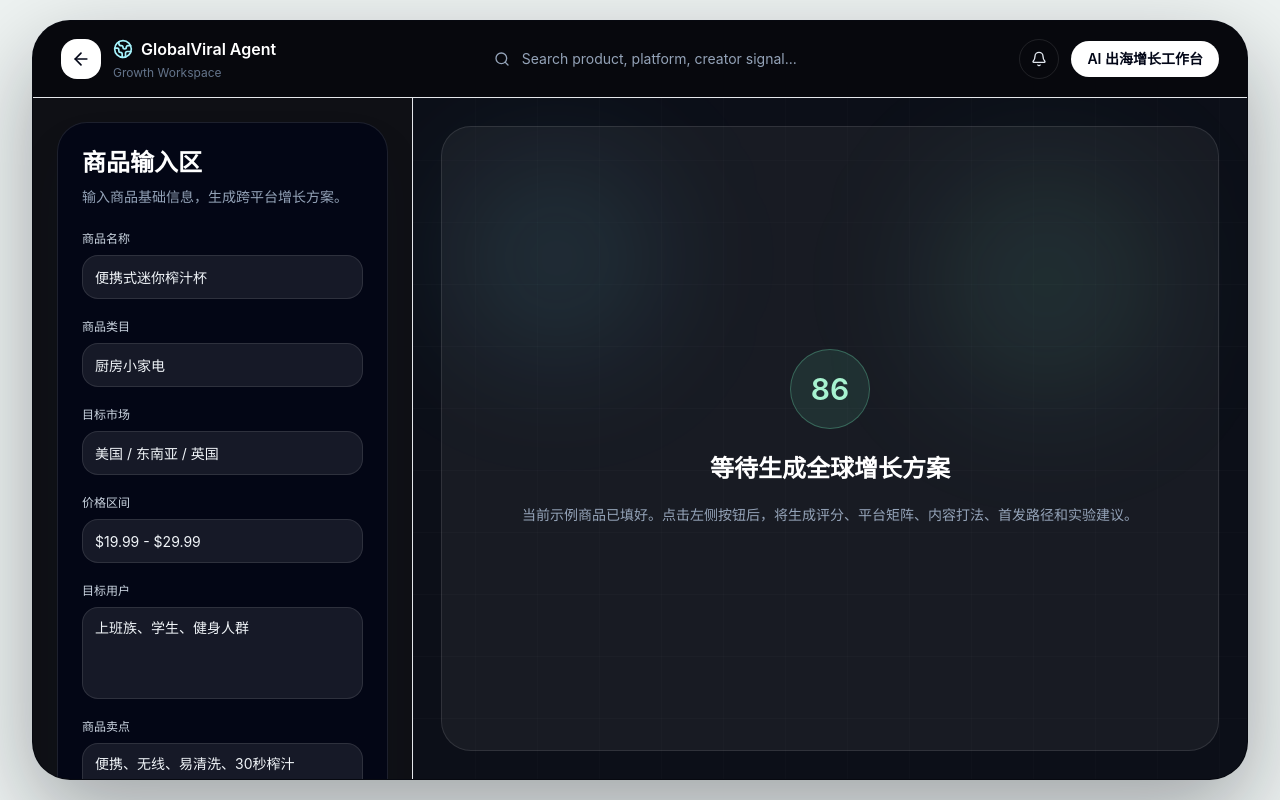
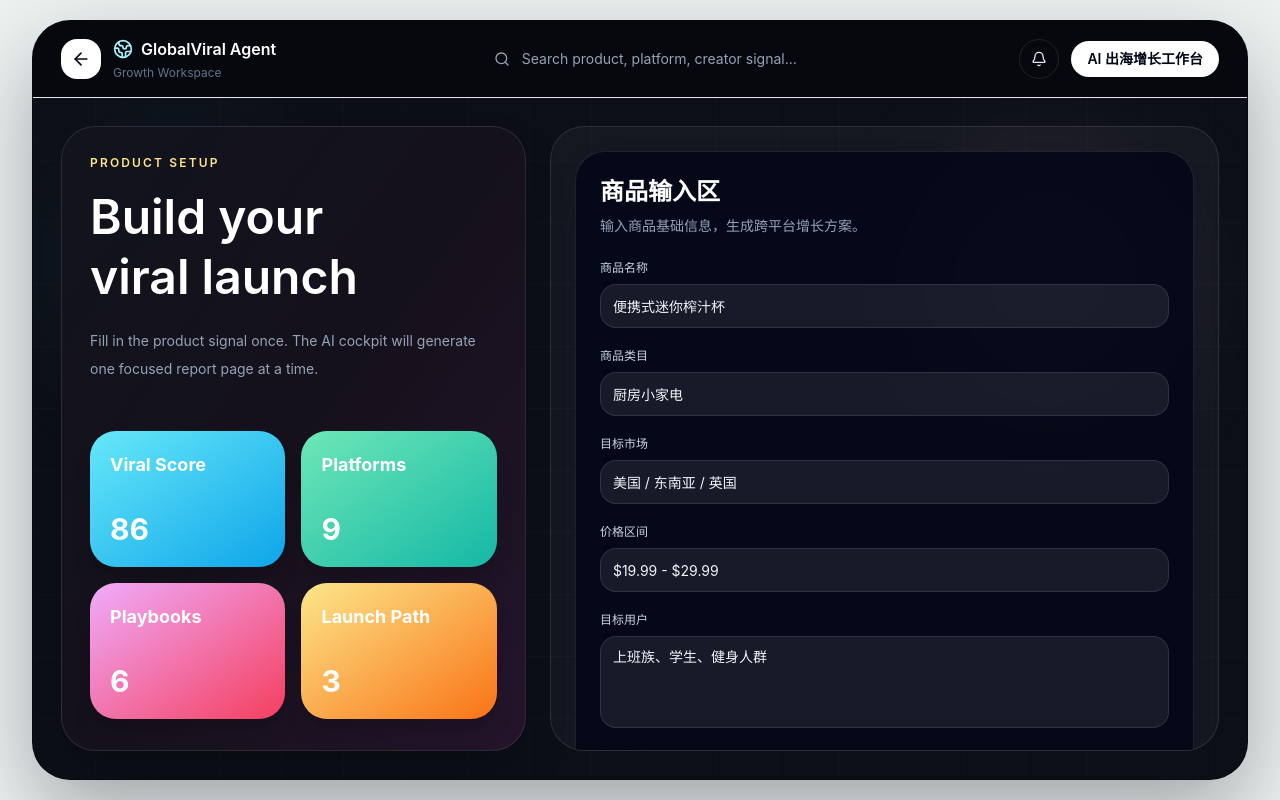
Before and after one commit to hongxuanting/GlobalViral-Agent, a React (Vite) app: page / in a window 1280 px wide. Both pictures are taken after a click on the button "进入工作台". Built offline with nearby package versions, Linux system fonts and the light colour scheme.

Commit message:
feat: make workspace pages step-based

```diff
--- a/src/App.tsx
+++ b/src/App.tsx
@@ -26,6 +26,7 @@ function App() {
   const [generated, setGenerated] = useState(false);
   const [workspaceOpen, setWorkspaceOpen] = useState(false);
   const [activeResultPage, setActiveResultPage] = useState<ResultPageId>('score');
+  const [workspaceStep, setWorkspaceStep] = useState<'input' | 'results'>('input');
 
   const updateProduct = (field: keyof ProductForm, value: string) => {
     setProduct((current) => ({ ...current, [field]: value }));
@@ -39,6 +40,7 @@ function App() {
       setLoading(false);
       setGenerated(true);
       setActiveResultPage('score');
+      setWorkspaceStep('results');
     }, 1500);
   };
 
@@ -115,34 +117,51 @@ function App() {
                 </div>
               </header>
 
-              <div className="grid min-h-0 flex-1 gap-0 lg:grid-cols-[380px_1fr]">
-                <aside className="min-h-0 overflow-y-auto border-b border-white/8 bg-white/[0.03] p-5 lg:border-b-0 lg:border-r lg:p-6">
+              <div className="relative min-h-0 flex-1 overflow-hidden bg-[#0c0f18] p-5 sm:p-6 lg:p-7">
+                <div className="absolute inset-0 bg-[linear-gradient(rgba(255,255,255,0.04)_1px,transparent_1px),linear-gradient(90deg,rgba(255,255,255,0.035)_1px,transparent_1px)] bg-[size:62px_62px] opacity-45" />
+                <div className="absolute left-10 top-14 h-52 w-52 rounded-full bg-cyan-300/10 blur-3xl" />
+                <div className="absolute right-20 top-16 h-60 w-60 rounded-full bg-fuchsia-300/10 blur-3xl" />
+
+                {workspaceStep === 'input' ? (
+                  <section className="relative z-10 grid h-full min-h-0 gap-6 lg:grid-cols-[0.82fr_1.18fr] lg:items-center">
+                    <div className="hidden h-full min-h-[520px] overflow-hidden rounded-[34px] border border-white/10 bg-gradient-to-br from-[#11131d] via-[#15111c] to-[#24142b] p-7 shadow-2xl lg:block">
+                      <p className="text-xs font-semibold uppercase tracking-[0.18em] text-amber-200">Product Setup</p>
+                      <h2 className="mt-4 text-5xl font-semibold leading-tight text-white">
+                        Build your
+                        <br />
+                        viral launch
+                      </h2>
+                      <p className="mt-5 max-w-md text-sm leading-7 text-slate-400">
+                        Fill in the product signal once. The AI cockpit will generate one focused report page at a time.
+                      </p>
+                      <div className="mt-12 grid grid-cols-2 gap-4">
+                        {resultPages.slice(0, 4).map((page) => (
+                          <div key={page.id} className={`rounded-[26px] bg-gradient-to-br ${page.color} p-5 shadow-xl`}>
+                            <p className="text-lg font-bold text-white">{page.label}</p>
+                            <p className="mt-8 text-3xl font-bold text-white">{page.value}</p>
+                          </div>
+                        ))}
+                      </div>
+                    </div>
+
+                    <div className="h-full min-h-0 overflow-y-auto rounded-[34px] border border-white/10 bg-white/[0.04] p-4 sm:p-6">
                       <ProductInput
                         product={product}
                         loading={loading}
                         onChange={updateProduct}
                         onGenerate={generateReport}
                       />
-                </aside>
-
-                <div className="relative min-h-0 min-w-0 overflow-hidden bg-[#0c0f18] p-5 sm:p-6 lg:p-7">
-                  <div className="absolute inset-0 bg-[linear-gradient(rgba(255,255,255,0.04)_1px,transparent_1px),linear-gradient(90deg,rgba(255,255,255,0.035)_1px,transparent_1px)] bg-[size:62px_62px] opacity-45" />
-                  <div className="absolute left-10 top-14 h-52 w-52 rounded-full bg-cyan-300/10 blur-3xl" />
-                  <div className="absolute right-20 top-16 h-60 w-60 rounded-full bg-emerald-300/10 blur-3xl" />
-
                       {loading ? (
-                    <section className="relative z-10 grid h-full min-h-[520px] place-items-center rounded-[30px] border border-white/10 bg-white/[0.05] p-8 text-center">
-                      <div>
-                        <div className="mx-auto mb-5 h-20 w-20 animate-pulse rounded-full border border-cyan-300/40 bg-cyan-300/10 shadow-glow" />
-                        <p className="mx-auto max-w-xl text-base leading-7 text-cyan-50">
+                        <div className="mt-4 rounded-[26px] border border-cyan-300/20 bg-cyan-300/10 p-5 text-sm leading-6 text-cyan-50">
                           AI 正在分析商品卖点、平台用户行为、内容传播性与跨境转化路径...
-                        </p>
+                        </div>
+                      ) : null}
                     </div>
                   </section>
                 ) : null}
 
-                  {generated ? (
-                    <div className="relative z-10 flex h-full min-h-0 flex-col gap-5">
+                {workspaceStep === 'results' && generated ? (
+                  <section className="relative z-10 flex h-full min-h-0 flex-col gap-5">
                     <div className="flex flex-wrap items-center justify-between gap-4">
                       <div>
                         <p className="text-xs font-semibold uppercase tracking-[0.18em] text-amber-200">
@@ -151,6 +170,18 @@ function App() {
                         <h2 className="mt-2 text-3xl font-semibold text-white lg:text-5xl">Growth Play Console</h2>
                       </div>
                       <div className="flex items-center gap-2">
+                        <button
+                          type="button"
+                          onClick={() => {
+                            setWorkspaceStep('input');
+                            setGenerated(false);
+                            setActiveResultPage('score');
+                          }}
+                          className="inline-flex h-11 items-center gap-2 rounded-full border border-white/10 bg-white/8 px-4 text-sm font-semibold text-white transition hover:bg-white/12"
+                        >
+                          <ArrowLeft className="h-4 w-4" />
+                          返回输入
+                        </button>
                         <button
                           type="button"
                           onClick={goToPreviousPage}
@@ -194,23 +225,8 @@ function App() {
                     <div className="min-h-0 flex-1 overflow-y-auto rounded-[30px]">
                       {renderResultPage()}
                     </div>
-                    </div>
-                  ) : null}
-
-                  {!loading && !generated ? (
-                    <section className="relative z-10 grid h-full min-h-[520px] place-items-center rounded-[30px] border border-white/10 bg-white/[0.05] p-8 text-center">
-                      <div>
-                        <div className="mx-auto mb-6 grid h-20 w-20 place-items-center rounded-full border border-emerald-300/30 bg-emerald-300/10 text-3xl font-semibold text-emerald-200">
-                          86
-                        </div>
-                        <h2 className="text-2xl font-semibold text-white">等待生成全球增长方案</h2>
-                        <p className="mx-auto mt-4 max-w-2xl text-sm leading-7 text-slate-400">
-                          当前示例商品已填好。点击左侧按钮后，将生成评分、平台矩阵、内容打法、首发路径和实验建议。
-                        </p>
-                      </div>
                   </section>
                 ) : null}
-                </div>
               </div>
             </div>
           </section>
```
Also changed, not shown: 1 other file (tests, documents, lock files or other folders). Lines whose indentation alone changed are shown as unchanged.
